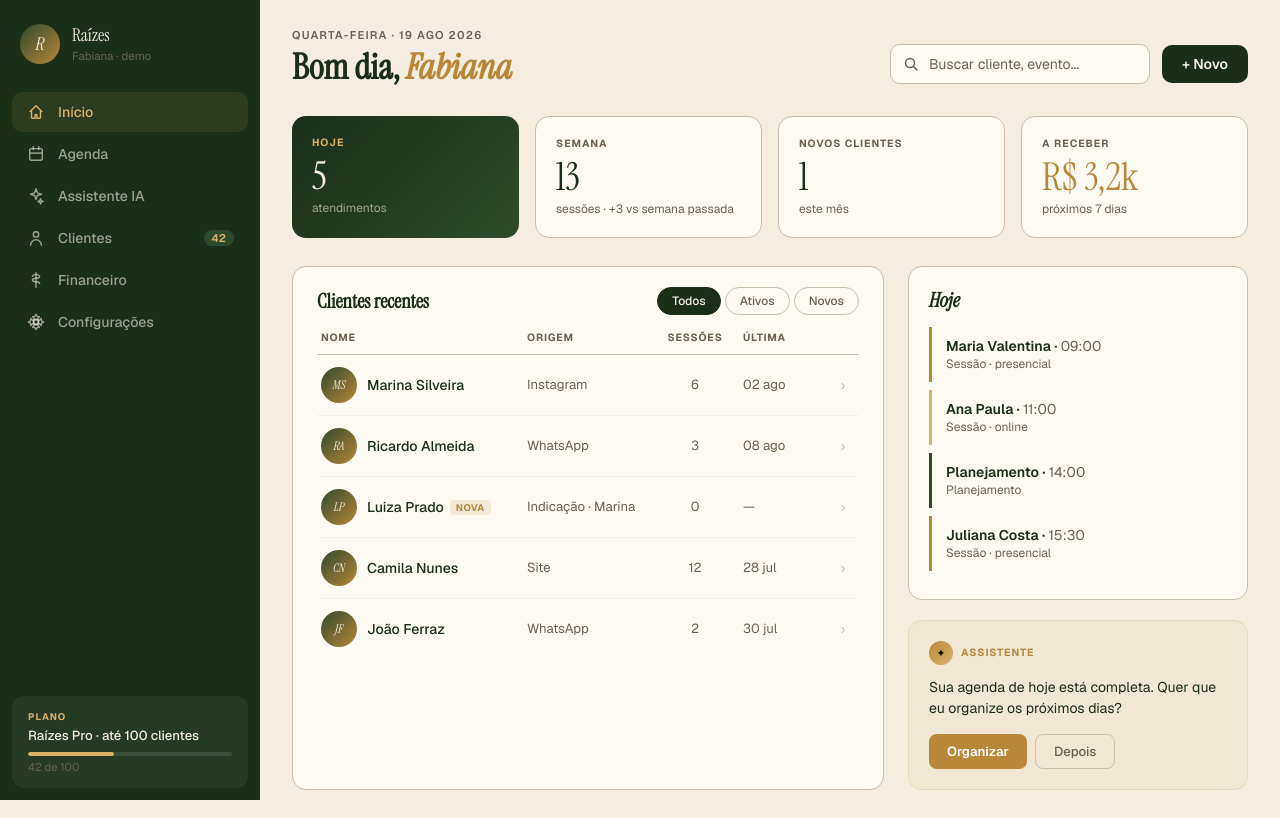
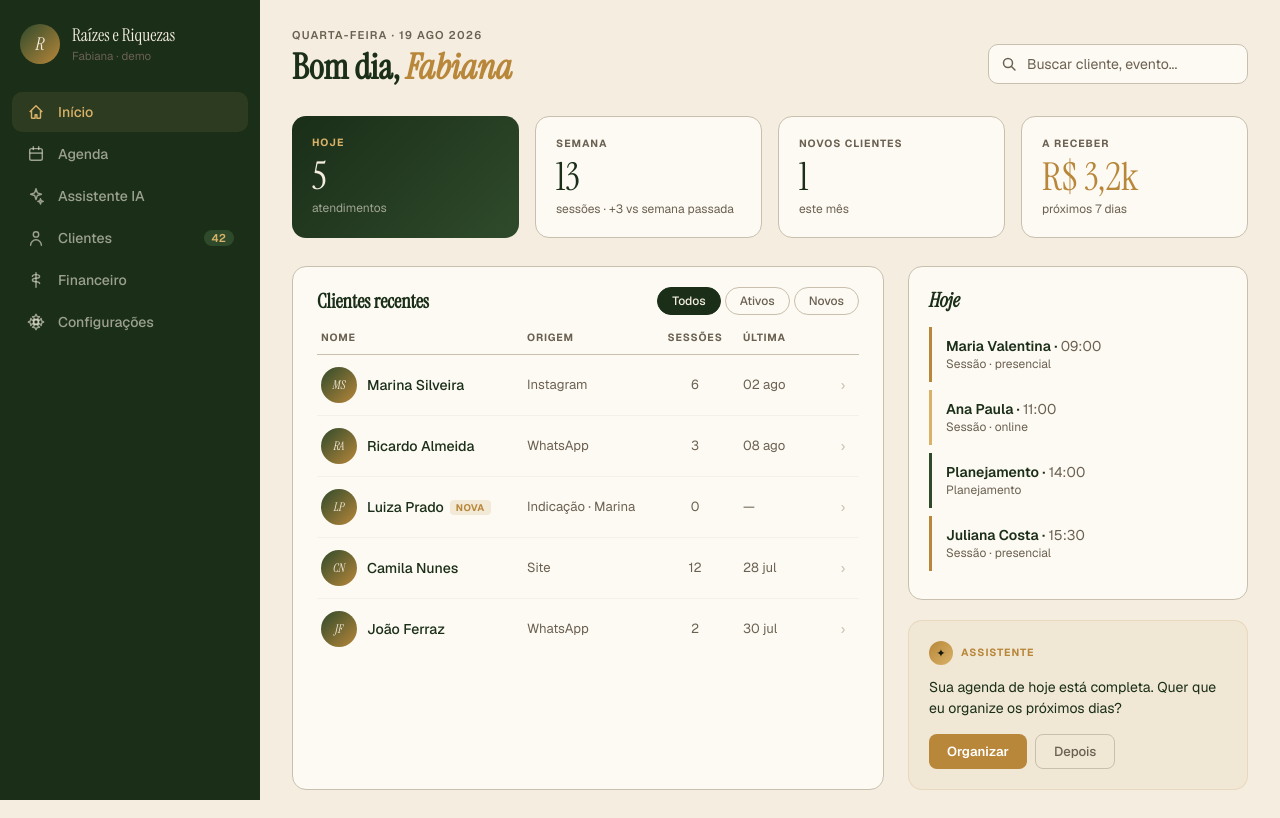
Before and after one commit to igorpierine-tech/assistente-fabi, a Next.js app in the folder apps/web/: page / in a window 1280 px wide. Both pictures are taken after a click on the button "Explorar modo demonstração". Built offline with nearby package versions, Linux system fonts and the light colour scheme; no server answers.

Commit message:
web: sidebar 'Raizes e Riquezas', remove card Plano e botao +Novo

```diff
--- a/apps/web/src/components/Dashboard.tsx
+++ b/apps/web/src/components/Dashboard.tsx
@@ -149,9 +149,6 @@ export function Dashboard({ userName, events, clients, onNavigate }: DashboardPr
             className={styles.searchBox}
             placeholder="Buscar cliente, evento..."
           />
-          <button className={styles.newBtn} onClick={() => onNavigate("clientes")}>
-            + Novo
-          </button>
         </div>
       </div>
 
--- a/apps/web/src/components/Sidebar.tsx
+++ b/apps/web/src/components/Sidebar.tsx
@@ -11,6 +11,8 @@ interface SidebarProps {
   clientCount: number;
   isDemo?: boolean;
 }
+
+const BRAND_NAME = "Raízes e Riquezas";
 
 const NAV_ITEMS: { id: View; label: string; icon: string }[] = [
   { id: "inicio", label: "Início", icon: "home" },
@@ -81,7 +83,7 @@ export function Sidebar({ activeView, onChangeView, userName, clientCount, isDem
           <span className={styles.avatarLetter}>R</span>
         </div>
         <div className={styles.brandInfo}>
-          <div className={styles.brandName}>Raízes</div>
+          <div className={styles.brandName}>{BRAND_NAME}</div>
           <div className={styles.brandSub}>{userName} · {isDemo ? "demo" : "admin"}</div>
         </div>
       </div>
@@ -104,14 +106,6 @@ export function Sidebar({ activeView, onChangeView, userName, clientCount, isDem
         ))}
       </nav>
 
-      <div className={styles.planCard}>
-        <div className={styles.planLabel}>PLANO</div>
-        <div className={styles.planName}>Raízes Pro · até 100 clientes</div>
-        <div className={styles.planBar}>
-          <div className={styles.planProgress} style={{ width: `${Math.min(clientCount, 100)}%` }} />
-        </div>
-        <div className={styles.planCount}>{clientCount} de 100</div>
-      </div>
     </aside>
   );
 }
```
